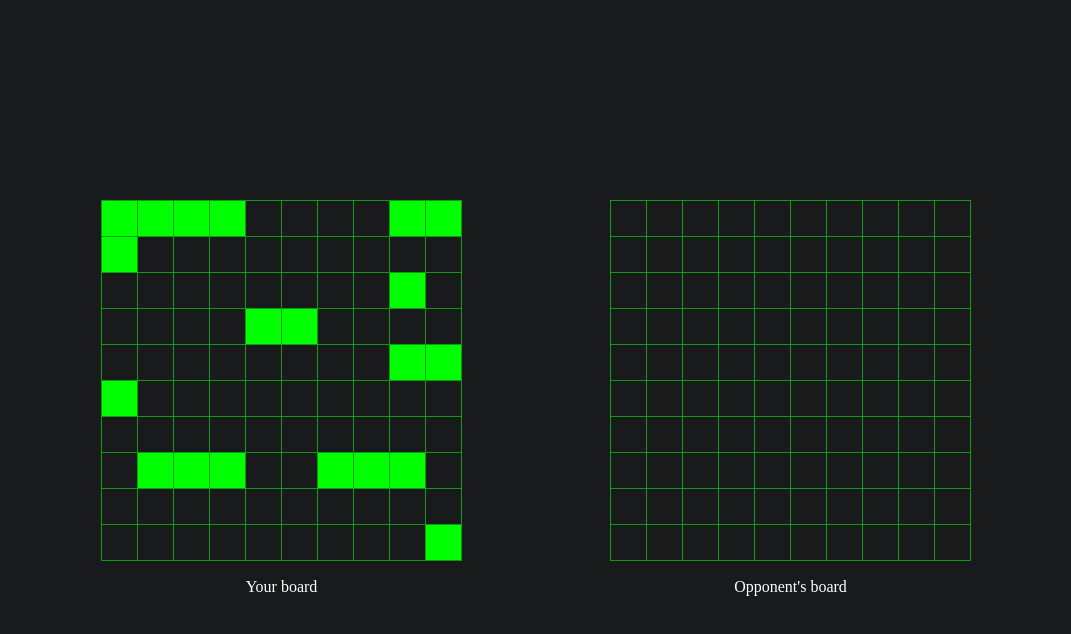
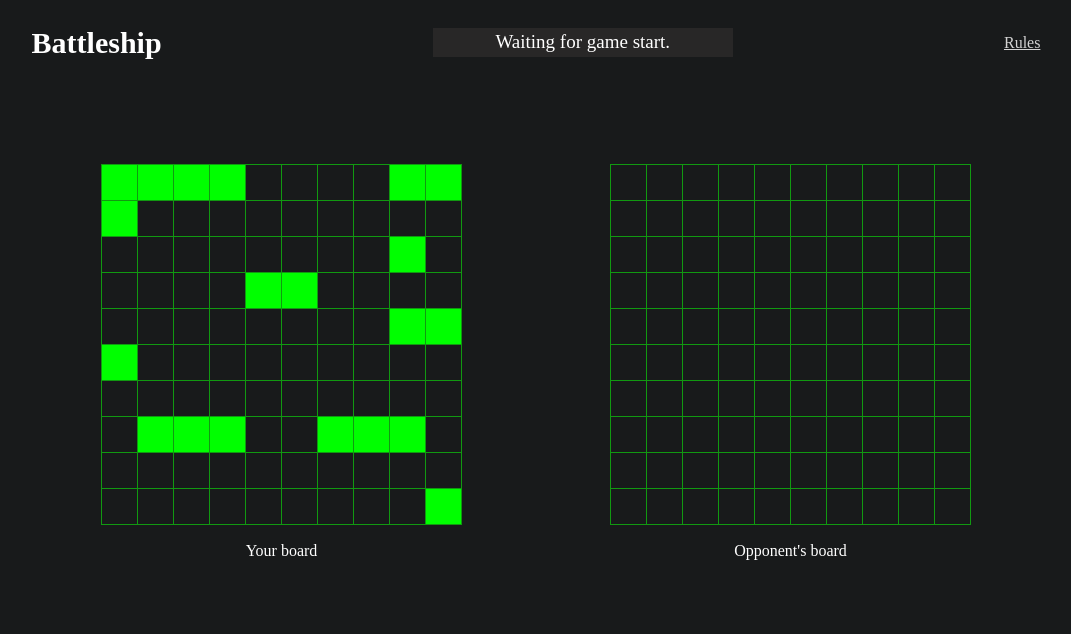
Before and after one commit to alexc2029/o-battleship, a website built with webpack: page src/template.html in a window 1280 px wide. Shown: the whole page, without its empty margins (104-1175 px from the left). Built offline with nearby package versions, Linux system fonts and the light colour scheme.

Commit message:
feat: add header with game title, game status box and link to rules

```diff
--- a/src/styles.css
+++ b/src/styles.css
@@ -50,11 +50,31 @@ ul {
 body {
 	display: flex;
 	flex-direction: column;
-	align-items: center;
-	justify-content: center;
 	height: 100vh;
 	background-color: #181a1b;
 	color: white;
+	gap: 100px;
+	& > header {
+		padding-top: 20px;
+		display: flex;
+		justify-content: space-around;
+		align-items: center;
+		& > .title {
+			font-size: 30px;
+			font-weight: bold;
+		}
+		& > .game-status {
+			background-color: rgb(40, 39, 39);
+			width: 300px;
+			font-size: 19px;
+			display: flex;
+			align-items: center;
+			justify-content: center;
+		}
+		& .rules > a {
+			color: lightgray;
+		}
+	}
 }
 
 .gameboards-container {
--- a/src/template.html
+++ b/src/template.html
@@ -6,6 +6,17 @@
 		<title>Battleship</title>
 	</head>
 	<body>
+		<header>
+			<div class="title">Battleship</div>
+			<div class="game-status">Waiting for game start.</div>
+			<div class="rules">
+				<a
+					href="https://en.wikipedia.org/wiki/Battleship_(game)"
+					target="_blank"
+					>Rules</a
+				>
+			</div>
+		</header>
 		<div class="gameboards-container"></div>
 	</body>
 </html>
```
